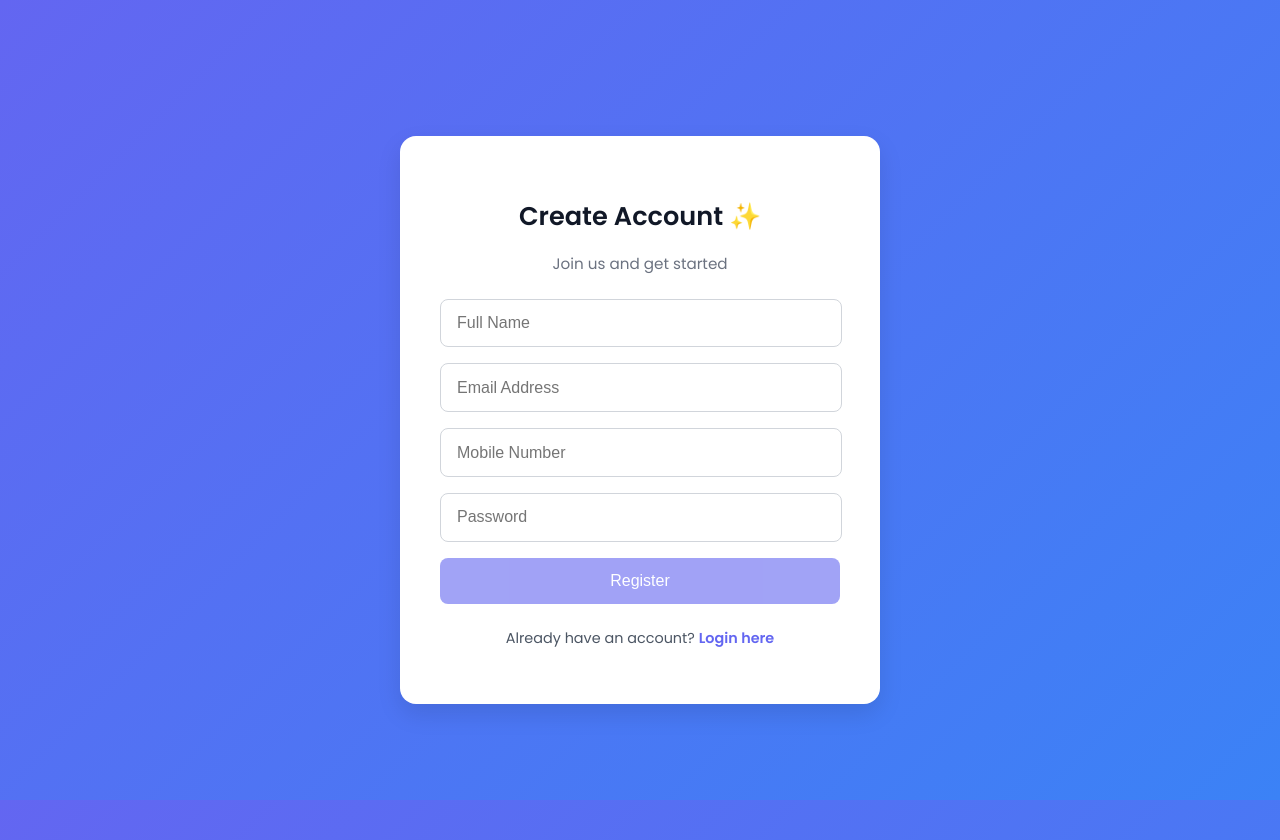
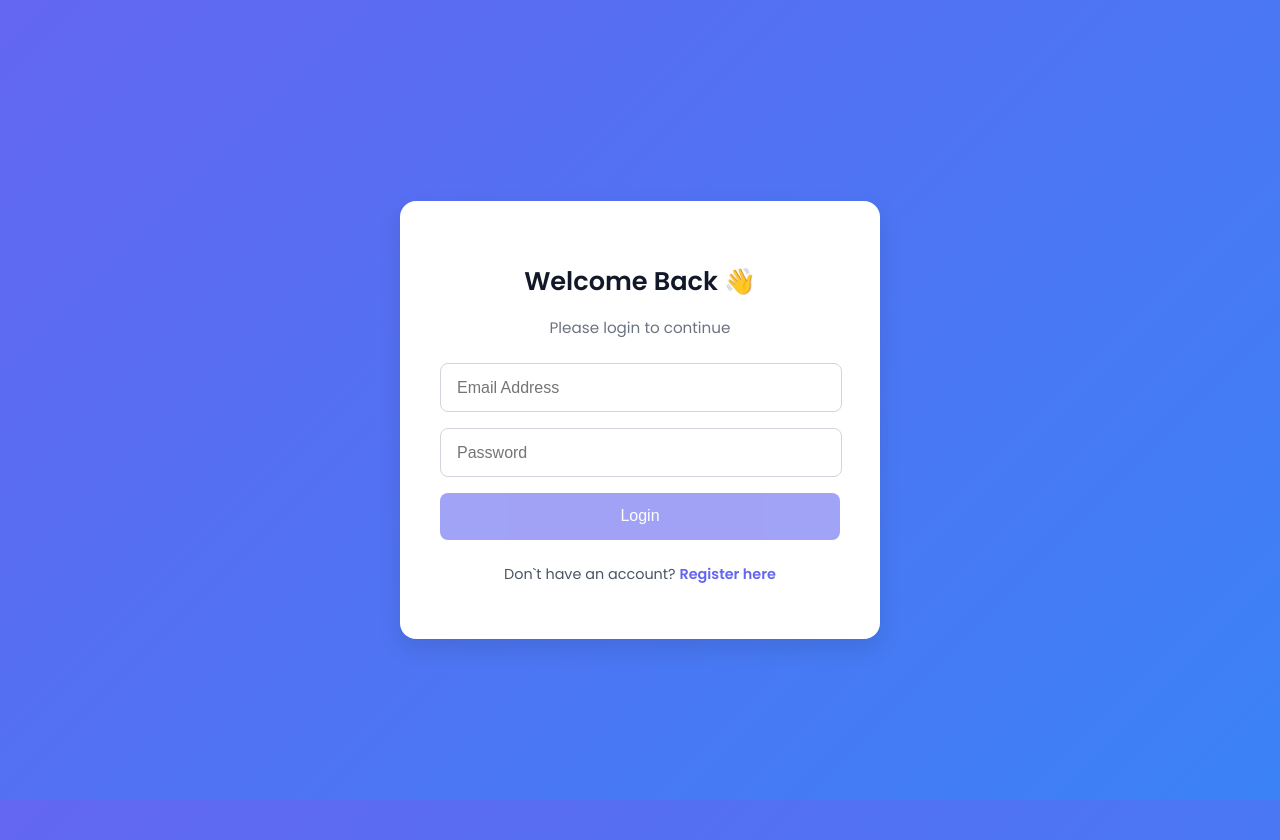
Before and after one commit to tvsxar/auth-gate, an Angular app: page /login in a window 1280 px wide. Before the commit this address led to /. Built offline with nearby package versions, Linux system fonts and the light colour scheme.

Commit message:
feat: add login page UI and routing

```diff
--- a/src/app/app.html
+++ b/src/app/app.html
@@ -1 +1 @@
-<app-register></app-register>
+<router-outlet></router-outlet>
--- a/src/app/app.routes.ts
+++ b/src/app/app.routes.ts
@@ -1,3 +1,18 @@
 import { Routes } from '@angular/router';
+import { Login } from './auth/login/login';
+import { Register } from './auth/register/register';
 
-export const routes: Routes = [];
+export const routes: Routes = [
+    {
+        path: '', redirectTo: 'login', pathMatch: 'full'
+    },
+    {
+        path: 'login', component: Login
+    },
+    {
+        path: 'register', component: Register
+    },
+    {
+        path: '**', redirectTo: 'login'
+    }
+];
--- /dev/null
+++ b/src/app/auth/login/login.html
@@ -0,0 +1,35 @@
+<div class="auth-container">
+  <div class="auth-box">
+    <h2>Welcome Back 👋</h2>
+    <p class="subtitle">Please login to continue</p>
+
+    <form [formGroup]="loginForm" (ngSubmit)="onSubmit()">
+      <div class="form-group">
+        <input
+          type="email"
+          formControlName="email"
+          placeholder="Email Address"
+          required
+        />
+      </div>
+
+      <div class="form-group">
+        <input
+          type="text"
+          formControlName="password"
+          placeholder="Password"
+          required
+        />
+      </div>
+
+      <button type="submit" class="btn-primary" [disabled]="loginForm.invalid">
+        Login
+      </button>
+
+      <p class="footer-text">
+        Don`t have an account?
+        <a routerLink="/register">Register here</a>
+      </p>
+    </form>
+  </div>
+</div>
--- /dev/null
+++ b/src/app/auth/login/login.scss
@@ -0,0 +1,124 @@
+.auth-container {
+  display: flex;
+  align-items: center;
+  justify-content: center;
+  height: 100vh;
+  padding: 20px;
+}
+
+.auth-box {
+  background: #fff;
+  padding: 2.5rem;
+  border-radius: 1rem;
+  box-shadow: 0 10px 25px rgba(0, 0, 0, 0.1);
+  width: 100%;
+  max-width: 400px;
+  text-align: center;
+  animation: fadeIn 0.5s ease-in-out;
+}
+
+h2 {
+  font-size: 1.6rem;
+  margin-bottom: 0.5rem;
+  color: #111827;
+}
+
+.subtitle {
+  color: #6b7280;
+  font-size: 0.95rem;
+  margin-bottom: 1.5rem;
+}
+
+.form-group {
+  margin-bottom: 1rem;
+}
+
+input {
+  width: 92%;
+  padding: 0.9rem 1rem;
+  border: 1px solid #d1d5db;
+  border-radius: 8px;
+  font-size: 1rem;
+  outline: none;
+  transition:
+    border 0.2s,
+    box-shadow 0.2s;
+
+  &:focus {
+    border-color: #6366f1;
+    box-shadow: 0 0 4px rgba(99, 102, 241, 0.3);
+  }
+}
+
+.btn-primary {
+  width: 100%;
+  background: #6366f1;
+  color: #fff;
+  border: none;
+  padding: 0.9rem;
+  border-radius: 8px;
+  font-size: 1rem;
+  cursor: pointer;
+  transition: background 0.3s;
+
+  &:hover {
+    background: #4f46e5;
+  }
+
+  &:disabled {
+    opacity: 0.6;
+    cursor: not-allowed;
+  }
+}
+
+.footer-text {
+  margin-top: 1.5rem;
+  font-size: 0.9rem;
+  color: #4b5563;
+
+  a {
+    color: #6366f1;
+    font-weight: 600;
+    text-decoration: none;
+
+    &:hover {
+      text-decoration: underline;
+    }
+  }
+}
+
+@keyframes fadeIn {
+  from {
+    opacity: 0;
+    transform: translateY(10px);
+  }
+  to {
+    opacity: 1;
+    transform: translateY(0);
+  }
+}
+
+.error {
+  color: #e63946;
+  font-size: 13px;
+  margin-top: 4px;
+  display: block;
+  text-align: left;
+}
+
+.alert {
+  padding: 0.75rem 1rem;
+  border-radius: 8px;
+  margin-bottom: 1rem;
+  font-size: 0.9rem;
+
+  &.success {
+    background: #ecfdf5;
+    color: #065f46;
+  }
+
+  &.error {
+    background: #fee2e2;
+    color: #991b1b;
+  }
+}
--- /dev/null
+++ b/src/app/auth/login/login.ts
@@ -0,0 +1,30 @@
+import { Component } from '@angular/core';
+import { CommonModule } from '@angular/common';
+import {
+  FormGroup,
+  ReactiveFormsModule,
+  FormBuilder,
+  Validators,
+} from '@angular/forms';
+import { RouterModule } from '@angular/router';
+
+@Component({
+  selector: 'app-login',
+  imports: [CommonModule, ReactiveFormsModule, RouterModule],
+  templateUrl: './login.html',
+  styleUrl: './login.scss',
+})
+export class Login {
+  loginForm: FormGroup;
+
+  constructor(private fb: FormBuilder) {
+    this.loginForm = this.fb.group({
+      email: ['', [Validators.required]],
+      password: ['', [Validators.required, Validators.minLength(6)]],
+    });
+  }
+
+  onSubmit() {
+    console.log(this.loginForm.value);
+  }
+}
```
Also changed, not shown: 1 other file (tests, documents, lock files or other folders).
